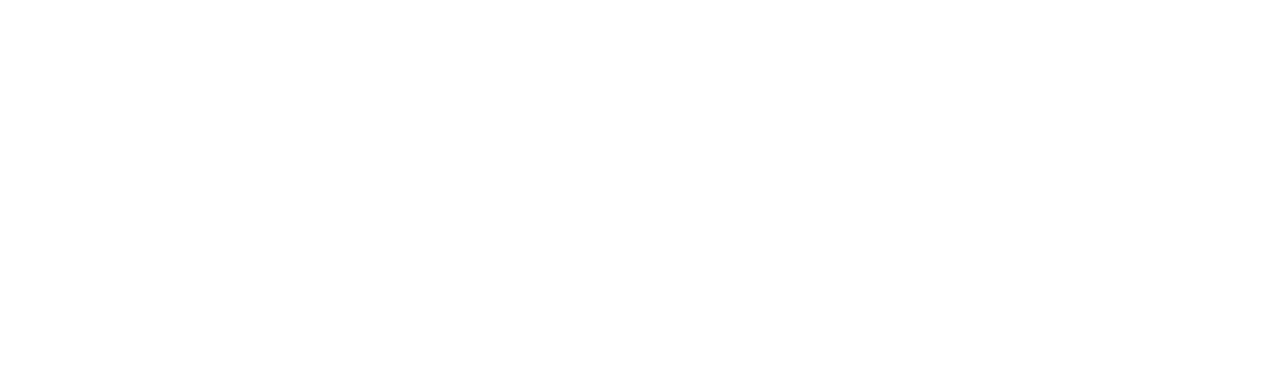
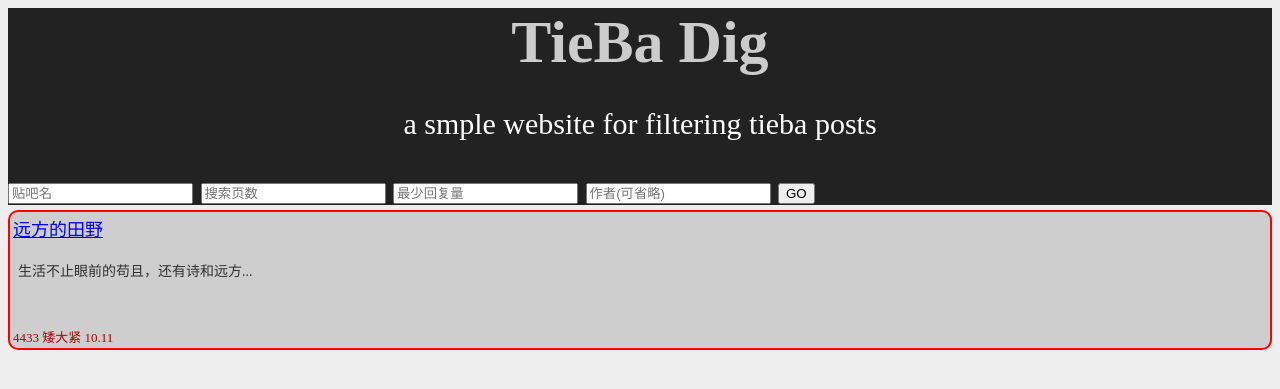
Before and after one commit to woxixiulayin/tieba_dig_bae, a Flask app: page / in a window 1280 px wide. Before the commit the part shown is empty. Shown: the top 389 px of the page. Run offline with Flask 2, Linux system fonts and the light colour scheme; parts of the project's set-up code (start-up, migrations or seed data) failed here and were passed over; some libraries are stand-ins or nearby versions.

Commit message:
not use bootstrap, only JQuery and css, creat post div

```diff
--- /dev/null
+++ b/static/build/mine.css
@@ -0,0 +1,47 @@
+body {
+    background: #eeeeee;
+}
+
+.header {
+    font-size:30px;
+    color: #cccccc;
+    background: #222222;
+    padding: 10px auto;
+    margin: 5px 0;
+}
+.title {
+    padding: 5px auto;
+    margin: 0 auto;
+    text-align: center;
+}
+.instrac {
+    color: #ffffff;
+    text-align: center;
+}
+
+.post {
+    height: 130px;
+    background: #cecece;
+    border-radius: 10px;
+    border: 2px solid;
+    border-color: red;
+    padding: 3px;
+    position: relative;
+}
+.post-title {
+    display: block;
+    font-size: 18px;
+    color: blue;
+}
+.post-body {
+    font-size: 14px;
+    color: #303030;
+    padding: 5px;
+}
+.post-label {
+    font-size: 13px;
+    color: #AA0000;
+    position: absolute;
+    bottom: 2px;
+
+}
--- /dev/null
+++ b/static/build/post.js
@@ -0,0 +1,5 @@
+var main = function(){
+
+};
+
+$(document).ready(main);
--- a/templates/index.html
+++ b/templates/index.html
@@ -2,15 +2,35 @@
 <html>
   <head>
     <title>Tieba_dig</title>
-    <link rel="stylesheet" href="//cdn.bootcss.com/bootstrap/3.3.5/css/bootstrap.min.css">
-    <link rel="stylesheet" href="//cdn.bootcss.com/bootstrap/3.3.5/css/bootstrap-theme.min.css">
+    <!-- <link rel="stylesheet" href="static/build/bootstrap.min.css"> -->
+    <link rel="stylesheet" href="static/build/mine.css">
     <script src='static/build/jQuery.js'></script>
-    <script src="static/build/react.js"></script>
-    <script src="static/build/browser.min.js"></script>
-
+    <script src="static/build/post.js"></script>
   </head>
   <body>
-    <nav class="container" id='content'></nav>
-    <script type="text/babel" src='static/filtertable.js'></script>
+    <div class="container">
+      <div class="header">
+        <h1 class="title">TieBa Dig</h1>
+        <p class="instrac">a smple website for filtering tieba posts</p>
+        <div class="form">
+          <input ref='tieba_name' type="text" placeholder='贴吧名' class='form-control' />
+          <input ref='deepth' type="text" placeholder='搜索页数' class='form-control' />
+          <input ref='rep_num' type="text" placeholder='最少回复量' class='form-control' />
+          <input ref='author' type="text" placeholder='作者(可省略)' class='form-control' />
+          <input type="submit" class='btn btn-success' value='GO'/>
+        </div>
+      </div>
+      <div id="posts" class="posts">
+        <div class="post">
+          <a class="post-title" href=''>远方的田野</a>
+          <p class="post-body">生活不止眼前的苟且，还有诗和远方...</p>
+          <div class="post-label">
+          <span class="post-rep-num">4433</span>
+          <span class="post-author">矮大紧</span>
+          <span class="post-last-time">10.11</span>
+          </div>
+        </div>
+      </div>
+    </div>
   </body>
 </html>
```
